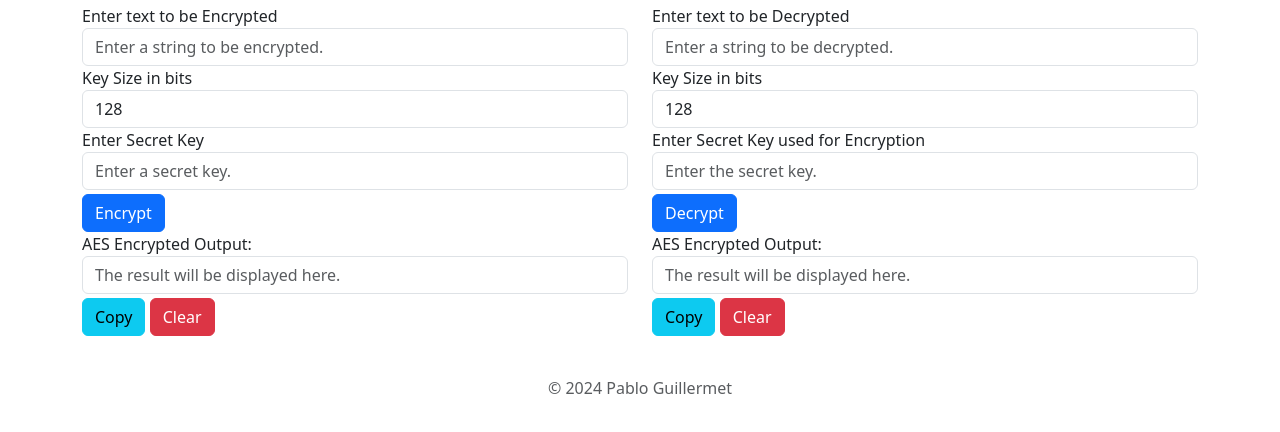
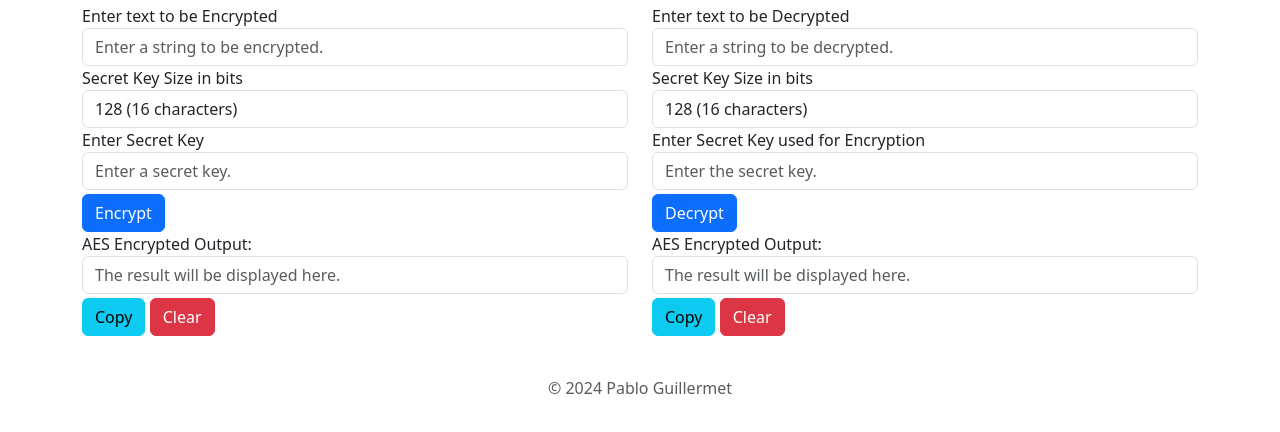
Before and after one commit to optimuspab/encrypt-decrypt-tool, a website: page index.html in a window 1280 px wide. Shown: the part 194-626 px from the top of the page. Drawn offline with nearby package versions, Linux system fonts and the light colour scheme.

Commit message:
Update index.html

```diff
--- a/index.html
+++ b/index.html
@@ -37,11 +37,11 @@
                         </div>
 
                         <div class="form-group">
-                            <label for="bits-for-encrypt">Key Size in bits</label>
+                            <label for="bits-for-encrypt">Secret Key Size in bits</label>
                             <select class="form-control" id="bits-for-encrypt" name="bits-for-encrypt">
-                                <option value="128">128</option>
-                                <option value="192">192</option>
-                                <option value="256">256</option>
+                                <option value="128">128 (16 characters)</option>
+                                <option value="192">192 (24 characters)</option>
+                                <option value="256">256 (32 characters)</option>
                             </select>
                         </div>
 
@@ -75,11 +75,11 @@
                         </div>
 
                         <div class="form-group">
-                            <label for="bits-for-decrypt">Key Size in bits</label>
+                            <label for="bits-for-decrypt">Secret Key Size in bits</label>
                             <select class="form-control" id="bits-for-decrypt" name="bits-for-decrypt">
-                                <option value="128">128</option>
-                                <option value="192">192</option>
-                                <option value="256">256</option>
+                                <option value="128">128 (16 characters)</option>
+                                <option value="192">192 (24 characters)</option>
+                                <option value="256">256 (32 characters)</option>
                             </select>
                         </div>
 
```
